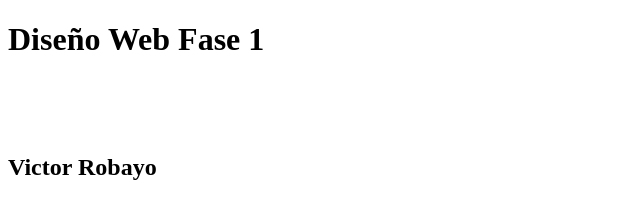
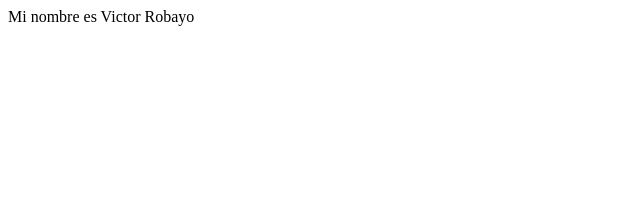
Before and after one commit to Skidromvic14/DSW2020, a plain HTML site: page Index.html in a window 1280 px wide. Shown: the whole page, without its empty margins (0-640 px from the left). Drawn offline with Linux system fonts and the light colour scheme.

Commit message:
Update Index.html

```diff
--- a/Index.html
+++ b/Index.html
@@ -1,12 +1,9 @@
 <!DOCTYPE html>
-<html>
-<head>
-	<title> Diseño Web Fase 1</title>
-</head>
+<html lang="es">
+    <head>
+<meta charset="utf-8">
+    </head>
 <body>
-	<h1>Diseño Web Fase 1</h1>
-	<br><br><br>
-
-	<h2>Victor Robayo</h2>
+<hi> Mi nombre es Victor Robayo </hi>
 </body>
 </html>
```
